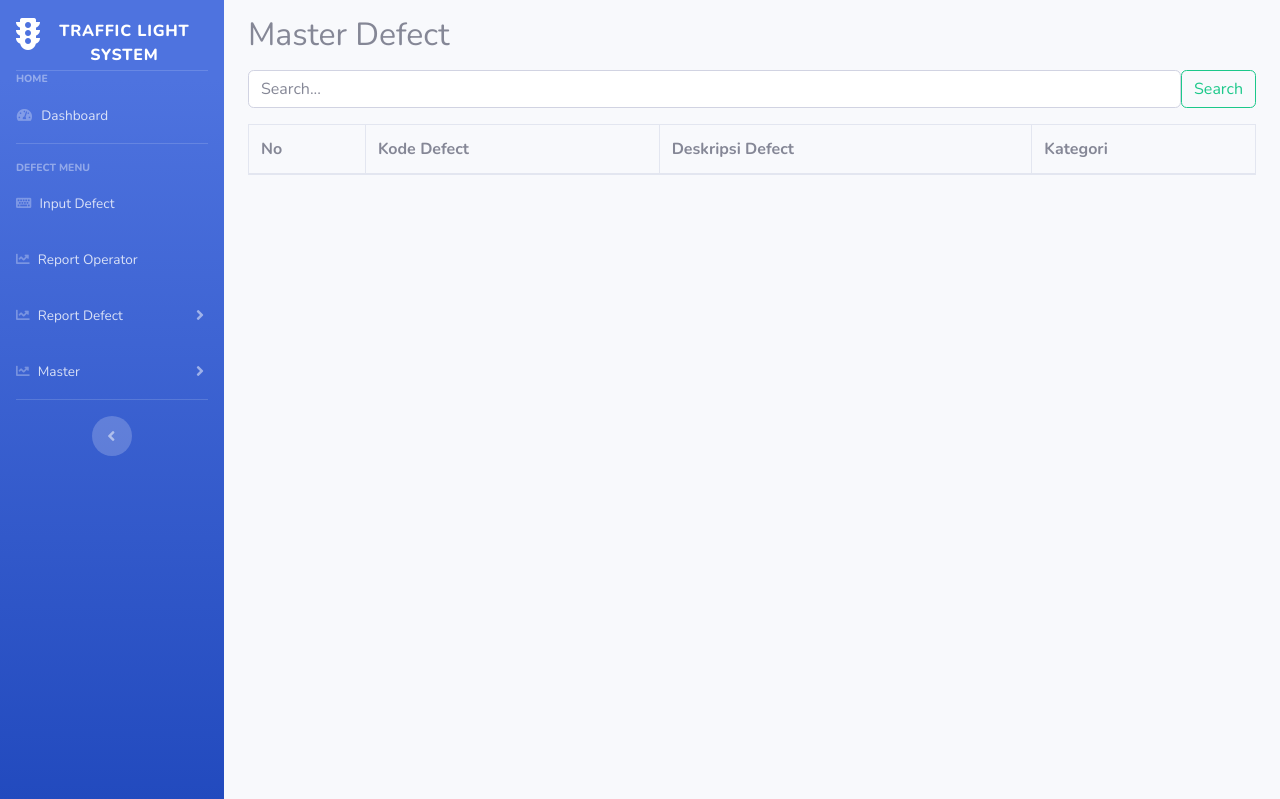
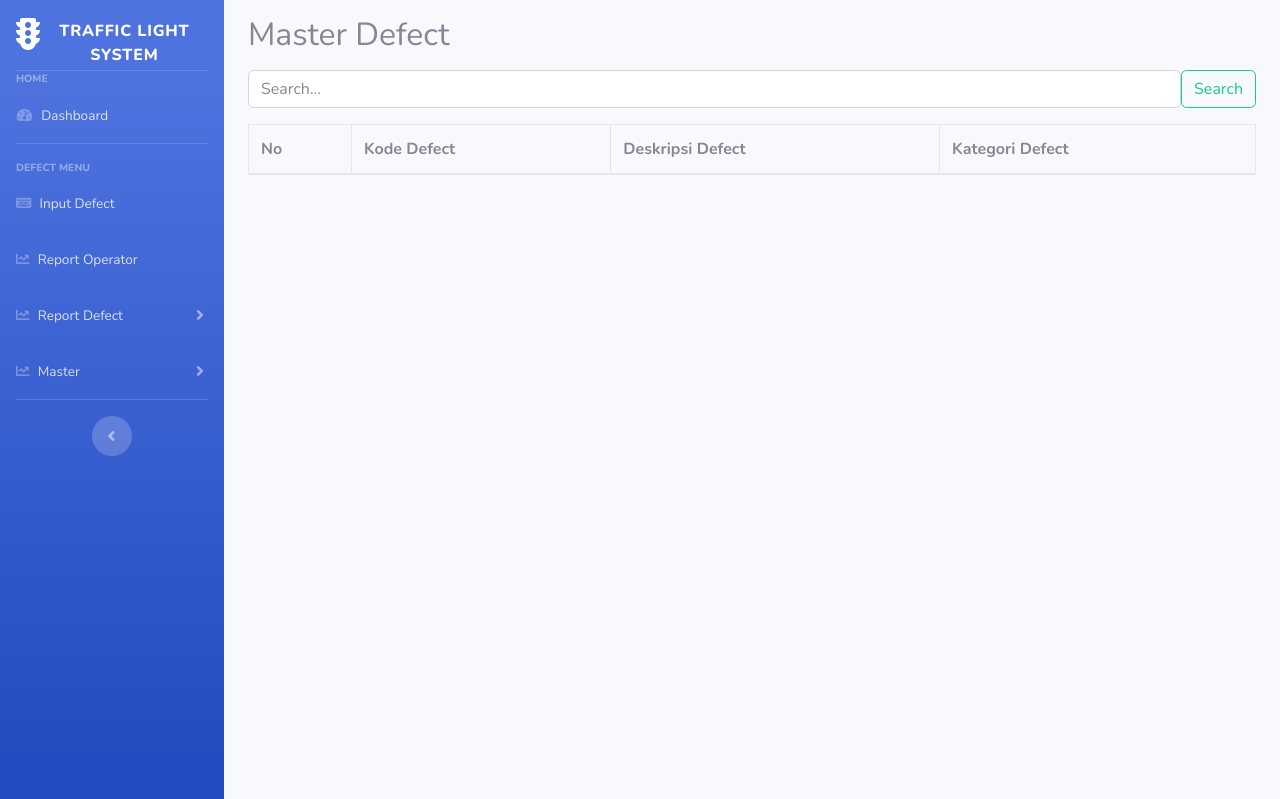
Before and after one commit to PKL-STTT-2025/Project-TLS, a CodeIgniter app: page /Project-TLS/MasterDefect/index in a window 1280 px wide. Shown: the top 799 px of the page. Run offline with CodeIgniter, Linux system fonts and the light colour scheme; data that the repository does not hold is empty.

Commit message:
Update: Memperbaiki Error di Master Defect

```diff
--- a/application/controllers/TransaksiChecking.php
+++ b/application/controllers/TransaksiChecking.php
@@ -25,7 +25,9 @@ class TransaksiChecking extends CI_Controller
             $data['selected_line'] = $this->input->get('Workgroup');
             $data['style_list'] = $this->TransaksiChecking_model->getStyleByLine($data['selected_line']);
         }
-        // $data['line_name'] = $this->TransaksiChecking_model->getLineById()
+
+        $id_line = $this->input->post('id_line');
+        $this->TransaksiChecking_model->getLineById($id_line);
 
          // Jika user sudah pilih Line dan klik Search
         if ($this->input->post('Workgroup')) {
--- a/application/models/master_defect_model.php
+++ b/application/models/master_defect_model.php
@@ -21,7 +21,7 @@ class master_defect_model extends CI_Model
     public function findDefects()
     {
     $keyword = $this->input->post('keyword', true);
-    $this->db->like('kategori', $keyword);
+    $this->db->like('kategori_defect', $keyword);
     return $this->db->get('master_defect')->result_array();
     }
 }
--- a/application/views/master_defect/index.php
+++ b/application/views/master_defect/index.php
@@ -32,7 +32,7 @@
                         <th scope="col">No</th>
                         <th scope="col">Kode Defect</th>
                         <th scope="col">Deskripsi Defect</th>
-                        <th scope="col">Kategori</th>
+                        <th scope="col">Kategori Defect</th>
                     </tr>
                 </thead>
                 <tbody>
@@ -42,7 +42,7 @@
                             <td><?= $i++; ?></td>
                             <td><?= $defect['kode_defect']; ?></td>
                             <td><?= $defect['deskripsi_defect']; ?></td>
-                            <td><?= $defect['kategori']; ?></td>
+                            <td><?= $defect['kategori_defect']; ?></td>
 
                             </td>
                         </tr>
```
